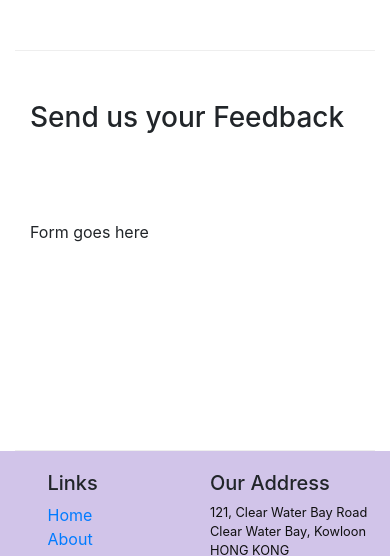
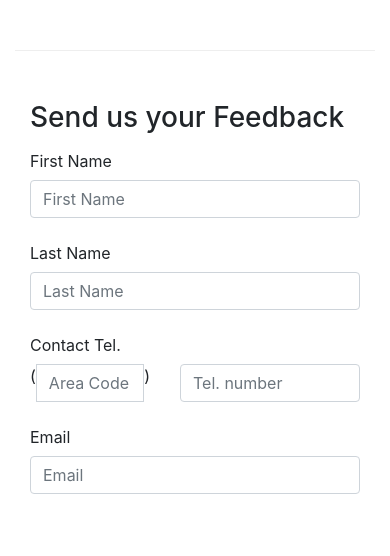
Before and after one commit to yuliamsky/conFusion, a website: page contactus.html in a window 390 px wide. Shown: the part 911-1467 px from the top of the page. Drawn offline with nearby package versions, Linux system fonts and the light colour scheme.

Commit message:
Add an input FORM - use "form-group" class. Telephone number has an area code - use "input-group-addon"

```diff
--- a/contactus.html
+++ b/contactus.html
@@ -40,7 +40,8 @@
       <div class="row row-header">
         <div class="col-12 col-sm-8">
           <h1>Ristorante con Fusion</h1>
-                    <p>We take inspiration from the World's best cuisines, and create a unique fusion experience. Our lipsmacking creations will tickle your culinary senses!</p>
+          <p>We take inspiration from the World's best cuisines, and create a unique fusion experience. Our lipsmacking creations
+            will tickle your culinary senses!</p>
         </div>
         <div class="col col-sm">
         </div>
@@ -67,9 +68,7 @@
       <div class="col-12 col-sm-4 offset-sm-1">
         <h5>Our Address</h5>
         <address style="font-size: 100%">
-		              121, Clear Water Bay Road<br>
-		              Clear Water Bay, Kowloon<br>
-		              HONG KONG<br>
+          121, Clear Water Bay Road<br> Clear Water Bay, Kowloon<br> HONG KONG<br>
           <i class="fa fa-phone"></i>: +852 1234 5678<br>
           <i class="fa fa-fax"></i>: +852 8765 4321<br>
           <i class="fa fa-envelope"></i>:
@@ -93,8 +92,43 @@
         <h3>Send us your Feedback</h3>
       </div>
       <div class="col-12 col-md-9">
-                Form goes here
+        <form>
+          <div class="form-group row">
+            <label for="firstname" class="col-md-2 col-form-label">First Name</label>
+            <div class="col-md-10">
+              <input type="text" class="form-control" id="firstname" name="firstname" placeholder="First Name">
             </div>
+          </div>
+          <div class="form-group row">
+            <label for="lastname" class="col-md-2 col-form-label">Last Name</label>
+            <div class="col-md-10">
+              <input type="text" class="form-control" id="lastname" name="lastname" placeholder="Last Name">
+            </div>
+          </div>
+
+          <div class="form-group row">
+            <label for="telnum" class="col-sm-2 col-form-label">Contact Tel.</label>
+            <div class="col-5 col-sm-4 col-md-3">
+              <div class="input-group">
+                <div class="input-group-addon">(</div>
+                <input type="tel" class="form-control" id="areacode" name="areacode" placeholder="Area Code">
+                <div class="input-group-addon">)</div>
+              </div>
+            </div>
+            <div class="col-7 col-sm-6 col-md-7">
+              <input type="tel" class="form-control" id="telnum" name="telnum" placeholder="Tel. number">
+            </div>
+          </div>
+
+          <div class="form-group row">
+            <label for="emailid" class="col-md-2 col-form-label">Email</label>
+            <div class="col-md-10">
+              <input type="email" class="form-control" id="emailid" name="emailid" placeholder="Email">
+            </div>
+          </div>
+        </form>
+      </div>
+
       <div class="col-12 col-md-3">
       </div>
     </div>
@@ -116,9 +150,7 @@
         <div class="col-6 col-sm-5">
           <h5>Our Address</h5>
           <address>
-		              121, Clear Water Bay Road<br>
-		              Clear Water Bay, Kowloon<br>
-		              HONG KONG<br>
+            121, Clear Water Bay Road<br> Clear Water Bay, Kowloon<br> HONG KONG<br>
             <i class="fa fa-phone fa-lg"></i>: +852 1234 5678<br>
             <i class="fa fa-fax fa-lg"></i>: +852 8765 4321<br>
             <i class="fa fa-envelope fa-lg"></i>:
```
Lines whose indentation alone changed are shown as unchanged.
